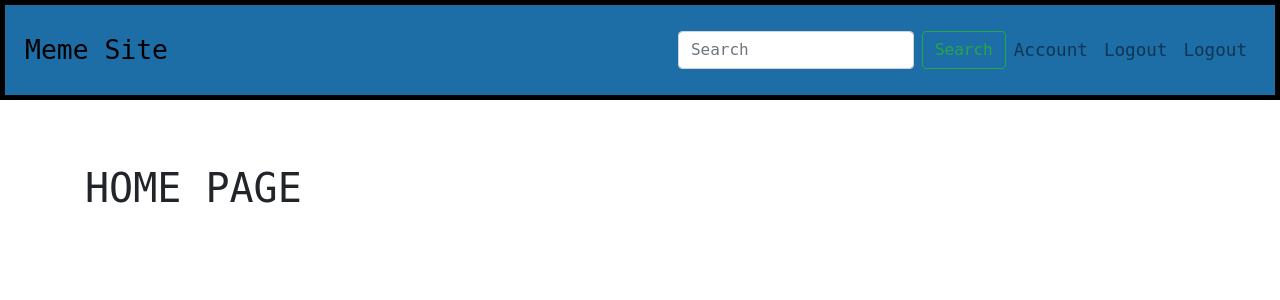
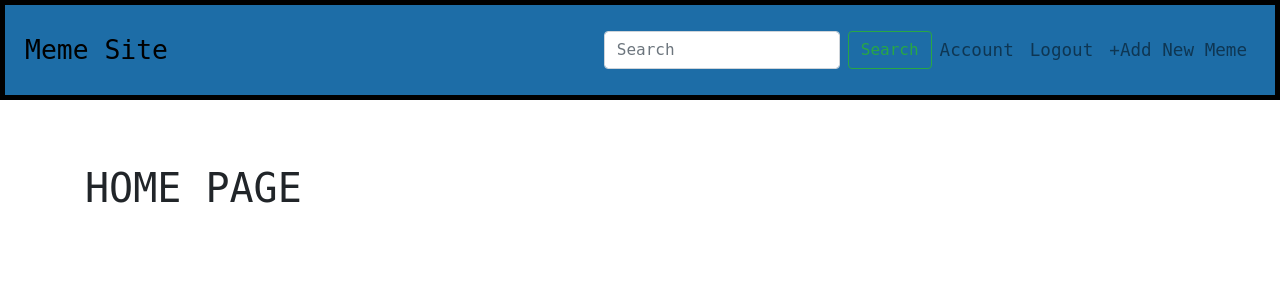
Before and after one commit to sywy1874/cmsc388j-final-project-memes, a Flask app: page / in a window 1280 px wide. Shown: the top 300 px of the page. Run offline with Flask 2, Linux system fonts and the light colour scheme; the visitor is signed in with stand-in values (Sample User, id 1); some libraries are stand-ins or nearby versions; some web fonts are replaced.

Commit message:
Change header item display in navbar

```diff
--- a/flask_app/templates/header.html
+++ b/flask_app/templates/header.html
@@ -27,7 +27,7 @@
             </li>
             <li class="nav-item">
                 <a class="nav-link" href="{{ url_for('site.new_meme') }}">
-                    Logout
+                    +Add New Meme
                 </a>
             </li>
             {% else %}
```
